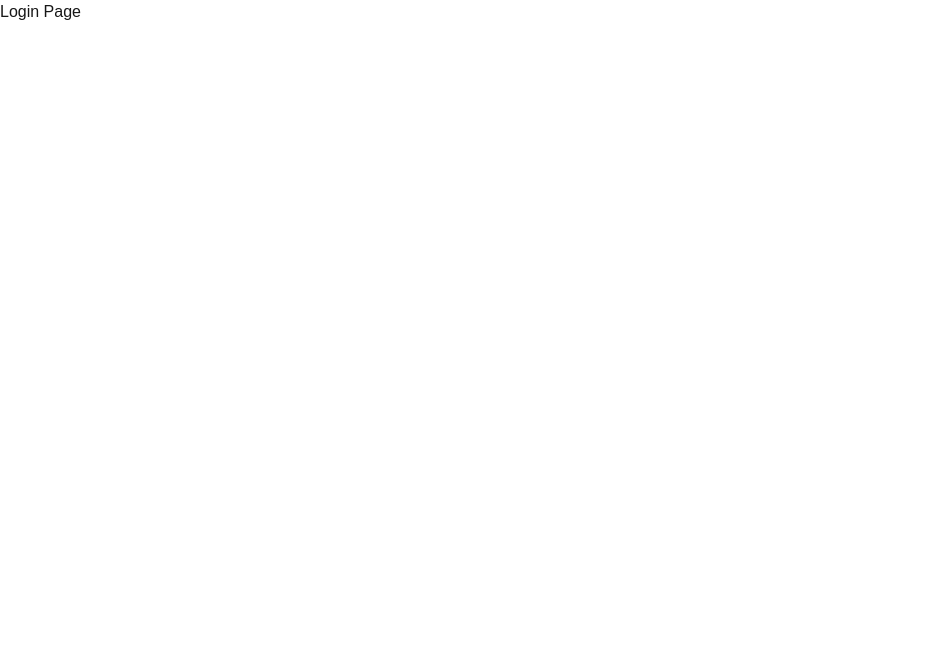
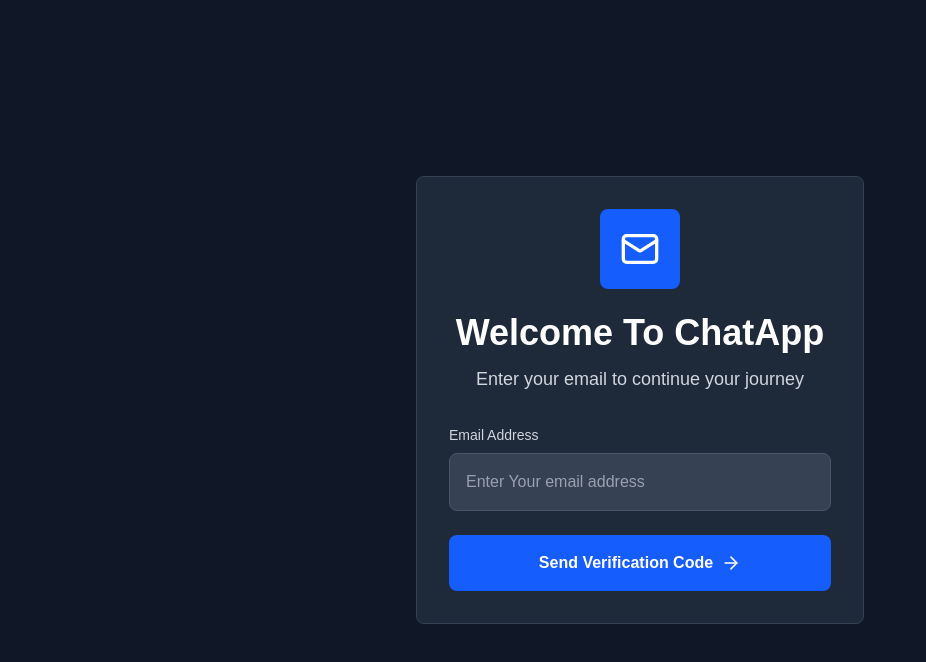
Before and after one commit to Taha-Sayyed/Real-time-Chat-App-Frontend, a Next.js app: page /login in a window 1280 px wide. Shown: the top 662 px of the page, without its empty margins (0-926 px from the left). Built offline with nearby package versions, Linux system fonts and the light colour scheme; no server answers.

Commit message:
add context providers for app state and socket management; implement login page with loading state

```diff
--- a/src/app/layout.tsx
+++ b/src/app/layout.tsx
@@ -1,19 +1,10 @@
 import type { Metadata } from "next";
-import { Geist, Geist_Mono } from "next/font/google";
 import "./globals.css";
-
-const geistSans = Geist({
-  variable: "--font-geist-sans",
-  subsets: ["latin"],
-});
-
-const geistMono = Geist_Mono({
-  variable: "--font-geist-mono",
-  subsets: ["latin"],
-});
+import { AppProvider } from "../context/AppContext";
+import { SocketProvider } from "../context/SocketContext";
 
 export const metadata: Metadata = {
-  title: "Create Next App",
+  title: "Chat App",
   description: "Generated by create next app",
 };
 
@@ -23,11 +14,12 @@
   children: React.ReactNode;
 }>) {
   return (
-    <html
-      lang="en"
-      className={`${geistSans.variable} ${geistMono.variable} h-full antialiased`}
-    >
-      <body className="min-h-full flex flex-col">{children}</body>
+    <html lang="en">
+      <body>
+        <AppProvider>
+          <SocketProvider>{children}</SocketProvider>
+        </AppProvider>
+      </body>
     </html>
   );
 }
--- a/src/app/login/page.tsx
+++ b/src/app/login/page.tsx
@@ -1,9 +1,98 @@
-import React from 'react'
+"use client";
+import Loading from '../../components/Loading'
+import { useAppData, user_service } from "../../context/AppContext";
+import axios from "axios";
+import { ArrowRight, Loader2, Mail } from "lucide-react";
+import { redirect, useRouter } from "next/navigation";
+import React, { useState } from "react";
+import toast from "react-hot-toast";
 
-function page() {
+
+const LoginPage = () => {
+  const [email, setEmail] = useState<string>("");
+  const [loading, setLoading] = useState<boolean>(false);
+  const router = useRouter();
+
+  const { isAuth, loading: userLoading } = useAppData();
+
+  const handleSubmit = async (
+    e: React.FormEvent<HTMLElement>
+  ): Promise<void> => {
+    e.preventDefault();
+    setLoading(true);
+
+    try {
+      const { data } = await axios.post(`${user_service}/api/v1/login`, {
+        email,
+      });
+
+      toast.success(data.message);
+      router.push(`/verify?email=${email}`);
+    } catch (error: any) {
+      toast.error(error.response.data.message);
+    } finally {
+      setLoading(false);
+    }
+  };
+
+  if (userLoading) return <Loading />;
+  if (isAuth) return redirect("/chat");
   return (
-    <div>Login Page</div>
-  )
-}
+    <div className="min-h-screen bg-gray-900 flex items-center justify-center p-4">
+      <div className="max-w-md w-full">
+        <div className="bg-gray-800 border border-gray-700 rounded-lg p-8">
+          <div className="text-center mb-8">
+            <div className="mx-auto w-20 h-20 bg-blue-600 rounded-lg flex items-center justify-center mb-6">
+              <Mail size={40} className="text-white" />
+            </div>
+            <h1 className="text-4xl font-bold text-white mb-3">
+              Welcome To ChatApp
+            </h1>
+            <p className="text-gray-300 text-lg">
+              Enter your email to continue your journey
+            </p>
+          </div>
 
-export default page
+          <form onSubmit={handleSubmit} className="space-y-6">
+            <div>
+              <label
+                htmlFor="email"
+                className="block text-sm font-medium text-gray-300 mb-2"
+              >
+                Email Address
+              </label>
+              <input
+                type="email"
+                id="email"
+                className="w-full px-4 py-4 bg-gray-700 border border-gray-600 rounded-lg text-white placeholder-gray-400"
+                placeholder="Enter Your email address"
+                value={email}
+                onChange={(e) => setEmail(e.target.value)}
+                required
+              />
+            </div>
+            <button
+              type="submit"
+              className="w-full bg-blue-600 text-white py-4 px-6 rounded-lg font-semibold hover:bg-blue-700 disabled:opacity-50 disabled:cursor-not-allowed"
+              disabled={loading}
+            >
+              {loading ? (
+                <div className="flex items-center justify-center gap-2">
+                  <Loader2 className="w-5 h-5" />
+                  Sending Otp to your mail...
+                </div>
+              ) : (
+                <div className="flex items-center justify-center gap-2">
+                  <span>Send Verification Code</span>
+                  <ArrowRight className="w-5 h-5" />
+                </div>
+              )}
+            </button>
+          </form>
+        </div>
+      </div>
+    </div>
+  );
+};
+
+export default LoginPage;
--- /dev/null
+++ b/src/context/AppContext.tsx
@@ -0,0 +1,160 @@
+"use client";
+
+import {
+  createContext,
+  ReactNode,
+  useContext,
+  useEffect,
+  useState,
+} from "react";
+import Cookies from "js-cookie";
+import axios from "axios";
+import toast, { Toaster } from "react-hot-toast";
+
+export const user_service = "http://localhost:5000";
+export const chat_service = "http://localhost:5002";
+
+export interface User {
+  _id: string;
+  name: string;
+  email: string;
+}
+
+export interface Chat {
+  _id: string;
+  users: string[];
+  latestMessage: {
+    text: string;
+    sender: string;
+  };
+  createdAt: string;
+  updatedAt: string;
+  unseenCount?: number;
+}
+
+export interface Chats {
+  _id: string;
+  user: User;
+  chat: Chat;
+}
+
+interface AppContextType {
+  user: User | null;
+  loading: boolean;
+  isAuth: boolean;
+  setUser: React.Dispatch<React.SetStateAction<User | null>>;
+  setIsAuth: React.Dispatch<React.SetStateAction<boolean>>;
+  logoutUser: () => Promise<void>;
+  fetchUsers: () => Promise<void>;
+  fetchChats: () => Promise<void>;
+  chats: Chats[] | null;
+  users: User[] | null;
+  setChats: React.Dispatch<React.SetStateAction<Chats[] | null>>;
+}
+
+const AppContext = createContext<AppContextType | undefined>(undefined);
+
+interface AppProviderProps {
+  children: ReactNode;
+}
+
+export const AppProvider: React.FC<AppProviderProps> = ({ children }) => {
+  const [user, setUser] = useState<User | null>(null);
+  const [isAuth, setIsAuth] = useState(false);
+  const [loading, setLoading] = useState(true);
+
+  async function fetchUser() {
+    try {
+      const token = Cookies.get("token");
+
+      const { data } = await axios.get(`${user_service}/api/v1/me`, {
+        headers: {
+          Authorization: `Bearer ${token}`,
+        },
+      });
+
+      setUser(data);
+      setIsAuth(true);
+      setLoading(false);
+    } catch (error) {
+      console.log(error);
+      setLoading(false);
+    }
+  }
+
+  async function logoutUser() {
+    Cookies.remove("token");
+    setUser(null);
+    setIsAuth(false);
+    toast.success("User Logged Out");
+  }
+
+  const [chats, setChats] = useState<Chats[] | null>(null);
+  async function fetchChats() {
+    const token = Cookies.get("token");
+    try {
+      const { data } = await axios.get(`${chat_service}/api/v1/chat/all`, {
+        headers: {
+          Authorization: `Bearer ${token}`,
+        },
+      });
+
+      setChats(data.chats);
+    } catch (error) {
+      console.log(error);
+    }
+  }
+
+  const [users, setUsers] = useState<User[] | null>(null);
+
+  async function fetchUsers() {
+    const token = Cookies.get("token");
+
+    try {
+      const { data } = await axios.get(`${user_service}/api/v1/user/all`, {
+        headers: {
+          Authorization: `Bearer ${token}`,
+        },
+      });
+
+      setUsers(data);
+    } catch (error) {
+      console.log(error);
+    }
+  }
+
+  useEffect(() => {
+    fetchUser();
+    fetchChats();
+    fetchUsers();
+  }, []);
+
+  return (
+    <AppContext.Provider
+      value={{
+        user,
+        setUser,
+        isAuth,
+        setIsAuth,
+        loading,
+        logoutUser,
+        fetchChats,
+        fetchUsers,
+        chats,
+        users,
+        setChats,
+      }}
+    >
+      {children}
+      <Toaster />
+    </AppContext.Provider>
+  );
+};
+
+export const useAppData = (): AppContextType => {
+  const context = useContext(AppContext);
+  if (!context) {
+    throw new Error("useappdata must be used within AppProvider");
+  }
+  return context;
+};
--- /dev/null
+++ b/src/context/SocketContext.tsx
@@ -0,0 +1,59 @@
+"use client";
+
+import {
+  createContext,
+  ReactNode,
+  useContext,
+  useEffect,
+  useState,
+} from "react";
+import { io, Socket } from "socket.io-client";
+import { chat_service, useAppData } from "./AppContext";
+
+interface SocketContextType {
+  socket: Socket | null;
+  onlineUsers: string[];
+}
+
+const SocketContext = createContext<SocketContextType>({
+  socket: null,
+  onlineUsers: [],
+});
+
+interface ProviderProps {
+  children: ReactNode;
+}
+
+export const SocketProvider = ({ children }: ProviderProps) => {
+  const [socket, setSocket] = useState<Socket | null>(null);
+  const { user } = useAppData();
+  const [onlineUsers, setOnlineUsers] = useState<string[]>([]);
+
+  useEffect(() => {
+    if (!user?._id) return;
+
+    const newSocket = io(chat_service, {
+      query: {
+        userId: user._id,
+      },
+    });
+
+    setSocket(newSocket);
+
+    newSocket.on("getOnlineUser", (users: string[]) => {
+      setOnlineUsers(users);
+    });
+
+    return () => {
+      newSocket.disconnect();
+    };
+  }, [user?._id]);
+
+  return (
+    <SocketContext.Provider value={{ socket, onlineUsers }}>
+      {children}
+    </SocketContext.Provider>
+  );
+};
+
+export const SocketData = () => useContext(SocketContext);
```
